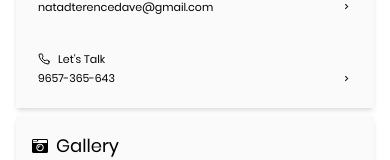
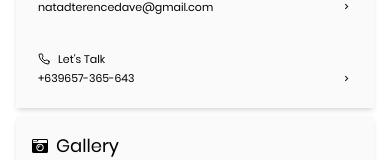
Before and after one commit to hasteeza/natadterencedave, a React (Vite) app: page / in a window 390 px wide. Shown: the part 3389-3549 px from the top of the page. Built offline with nearby package versions, Linux system fonts and the light colour scheme.

Commit message:
change the mobile info

```diff
--- a/src/data/personalSectionsData.js
+++ b/src/data/personalSectionsData.js
@@ -55,7 +55,7 @@ export const personalSections = [
       {
         icon: LuPhone,
         label: "Let's Talk",
-        info: "9657-365-643",
+        info: "+639657-365-643",
         url: "",
       },
     ],
```
